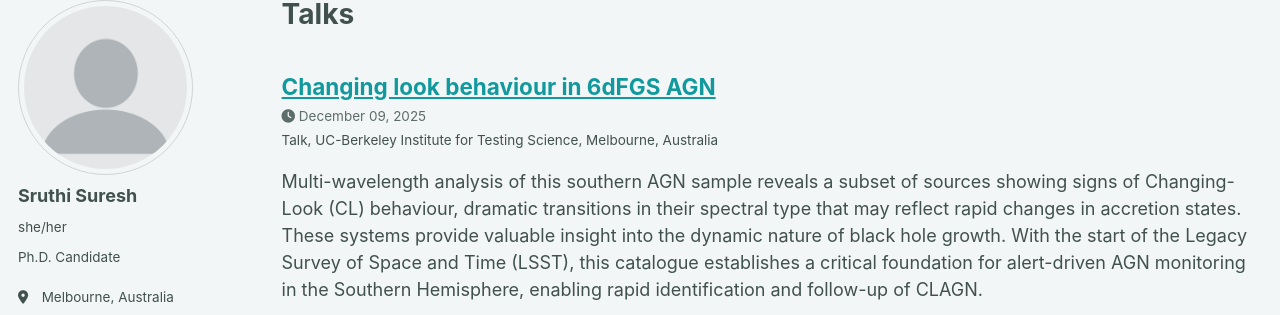
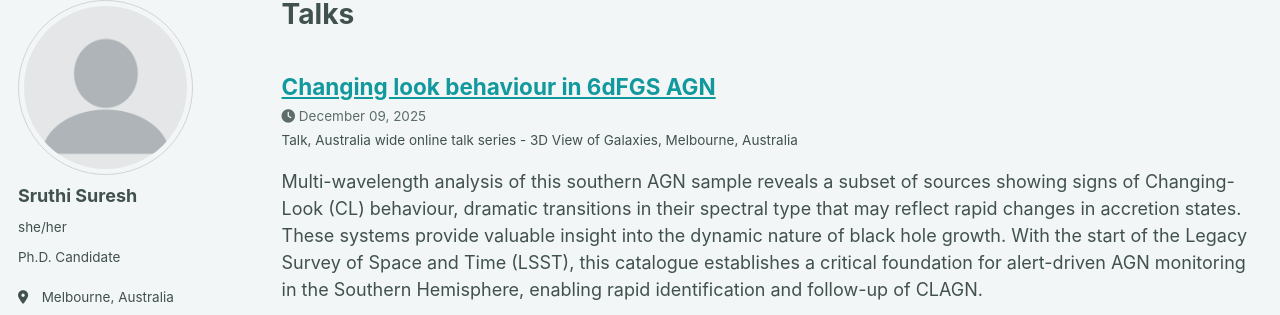
Before and after one commit to suresh-sruthi/suresh-sruthi.github.io, a Jekyll site: the page built from _pages/talks.html, in a window 1280 px wide. Shown: the part 101-416 px from the top of the page. Built offline with Jekyll 4.4.1, drawn with Linux system fonts in a browser that asks for light colours; some web fonts are replaced; a script bundle is joined from its source files by our own code; library files that are not in the unit come from our copies.

Commit message:
Update venue for 3D View of Galaxies talk

```diff
--- a/_talks/3D_V0G.md
+++ b/_talks/3D_V0G.md
@@ -3,7 +3,7 @@ title: "Changing look behaviour in 6dFGS AGN"
 collection: talks
 type: "Talk"
 permalink: /talks/3D_VoG
-venue: "UC-Berkeley Institute for Testing Science"
+venue: "Australia wide online talk series - 3D View of Galaxies"
 date: 2025-12-09
 location: "Melbourne, Australia"
 ---
```
